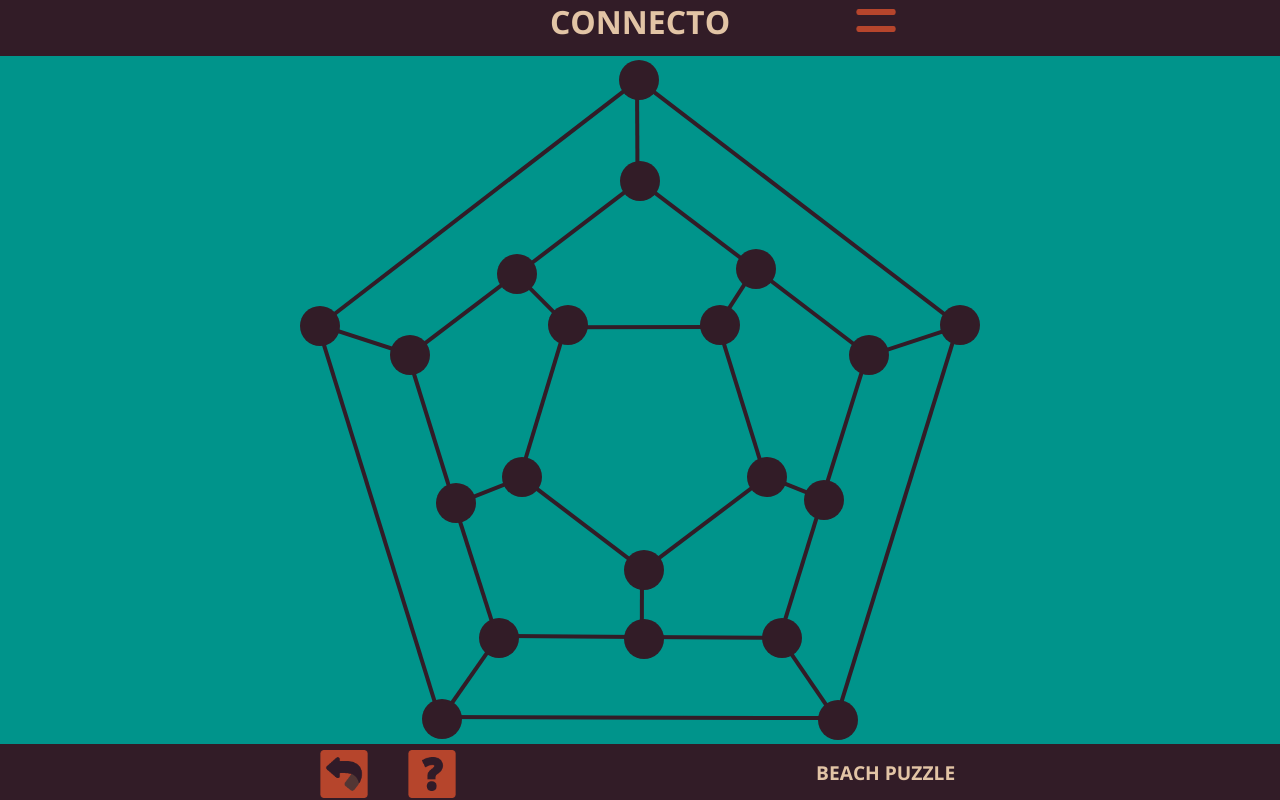
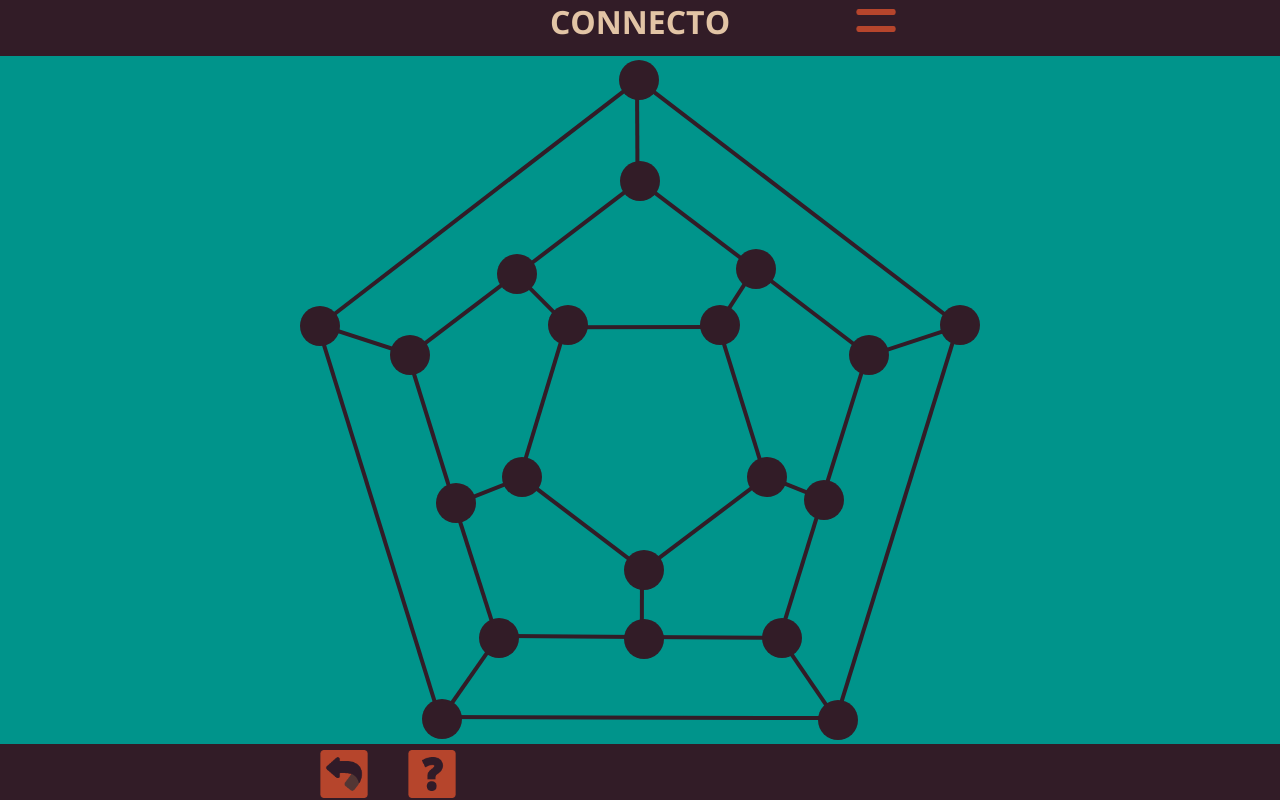
Before and after one commit to markshyzer/connecto, a React (Create React App) app: page / in a window 1280 px wide. Built offline with nearby package versions, Linux system fonts and the light colour scheme.

Commit message:
remove puzzle name

```diff
--- a/src/components/Footer/Footer.jsx
+++ b/src/components/Footer/Footer.jsx
@@ -11,7 +11,7 @@ class Footer extends React.Component{
             <footer>
                 <img className='icon' src={redo} />
                 <img className='icon' src={hint} />
-                <h1>{this.props.puzzleName.toUpperCase()} PUZZLE</h1>
+                {/* <h1>{this.props.puzzleName.toUpperCase()} PUZZLE</h1> */}
             </footer>
 
         )
```
